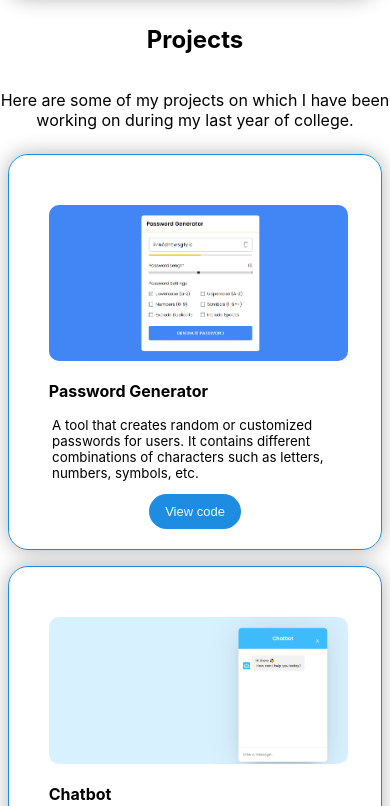
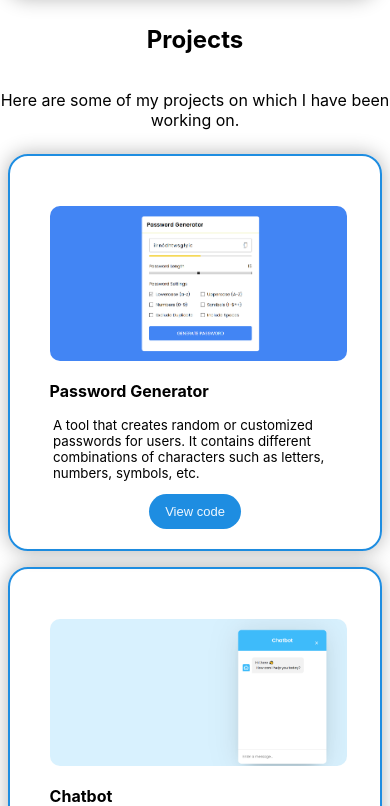
Before and after one commit to Adrijana1308/portfolio, a React (Create React App) app: page / in a window 390 px wide. Shown: the part 2438-3244 px from the top of the page. Built offline with nearby package versions, Linux system fonts and the light colour scheme.

Commit message:
Projects dark mode update

```diff
--- a/src/components/Projects/Projects.css
+++ b/src/components/Projects/Projects.css
@@ -24,7 +24,7 @@
     height: auto;
     width: 550px;
     border-radius: 20px;
-    border: 1px solid #1E8DE1;
+    border: 2px solid #1E8DE1;
     justify-content: center;
     box-shadow: 0px 0px 20px rgba(0, 0, 0, 0.3);
 }
@@ -88,7 +88,7 @@
         height: auto;
         width: 480px;
         border-radius: 20px;
-        border: 1px solid #1E8DE1;
+        border: 2px solid #1E8DE1;
         justify-content: center;
         align-items: center;
         box-shadow: 0px 0px 20px rgba(0, 0, 0, 0.3);
@@ -135,7 +135,7 @@
         height: auto;
         width: auto;
         border-radius: 20px;
-        border: 1px solid #1E8DE1;
+        border: 2px solid #1E8DE1;
         justify-content: center;
         align-items: center;
         box-shadow: 0px 0px 20px rgba(0, 0, 0, 0.3);
--- a/src/components/Projects/Projects.js
+++ b/src/components/Projects/Projects.js
@@ -1,4 +1,5 @@
 import React from 'react';
+import { useAppContext } from '../../AppContext';
 import './Projects.css';
 import project1 from './images/project1.png';
 import project2 from './images/project2.png';
@@ -9,6 +10,7 @@ import project5 from './images/project5.png';
 
 
 function Projects() {
+  const { isOn } = useAppContext();
 
   const projectsData = [
     {
@@ -46,10 +48,10 @@ function Projects() {
   ];
 
   return (
-    <div id="projects">
+    <div id="projects" className={`${isOn ? 'dark-mode' : ''}`}>
       <div className="Projects">
         <h2>Projects</h2>
-        <p>Here are some of my projects on which I have been working on during my last year of college.</p>
+        <p>Here are some of my projects on which I have been working on.</p>
         <div className="pro-sections">
           {projectsData.map((project, index) => (
             <div className="pro-section" key={index}>
```
